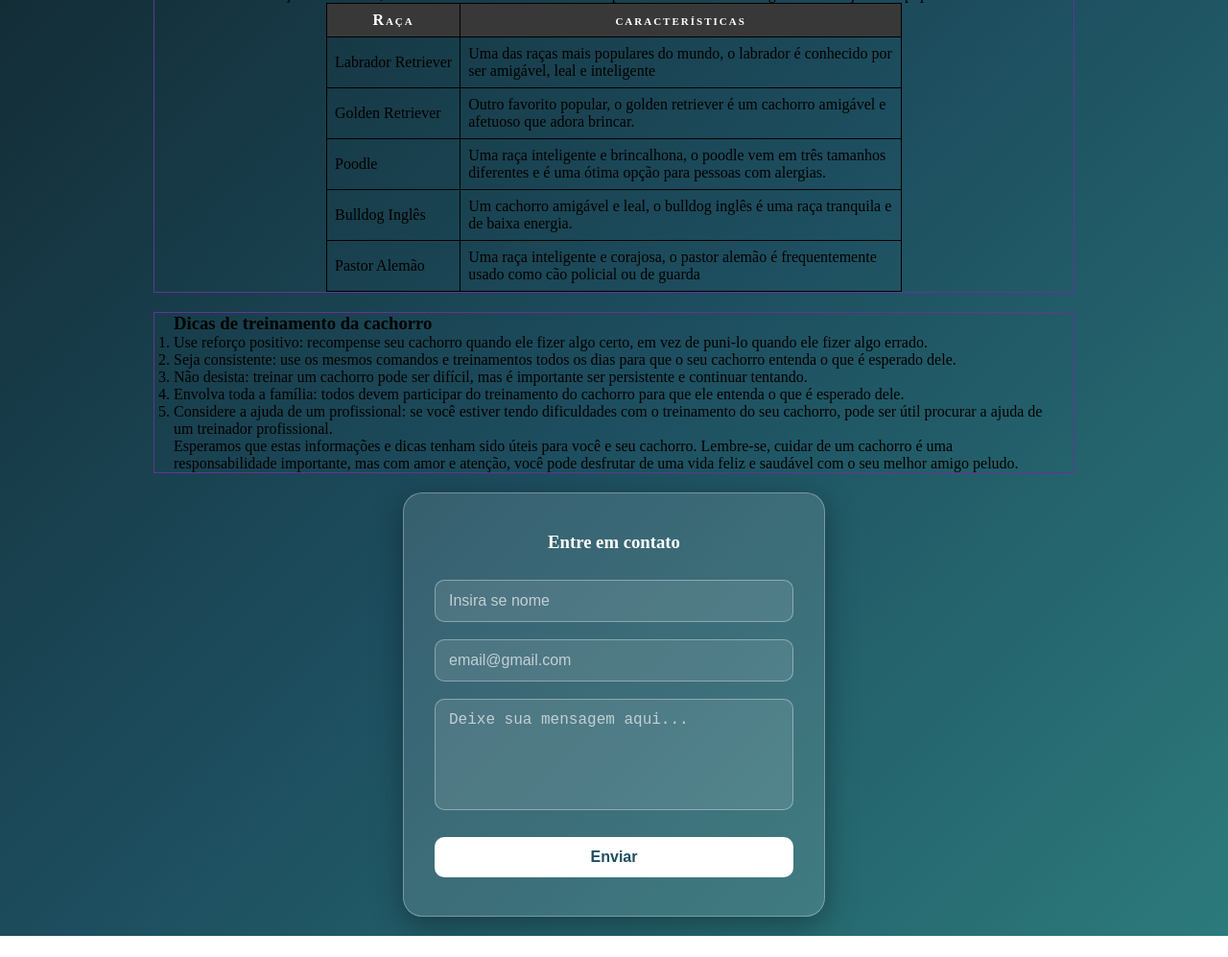
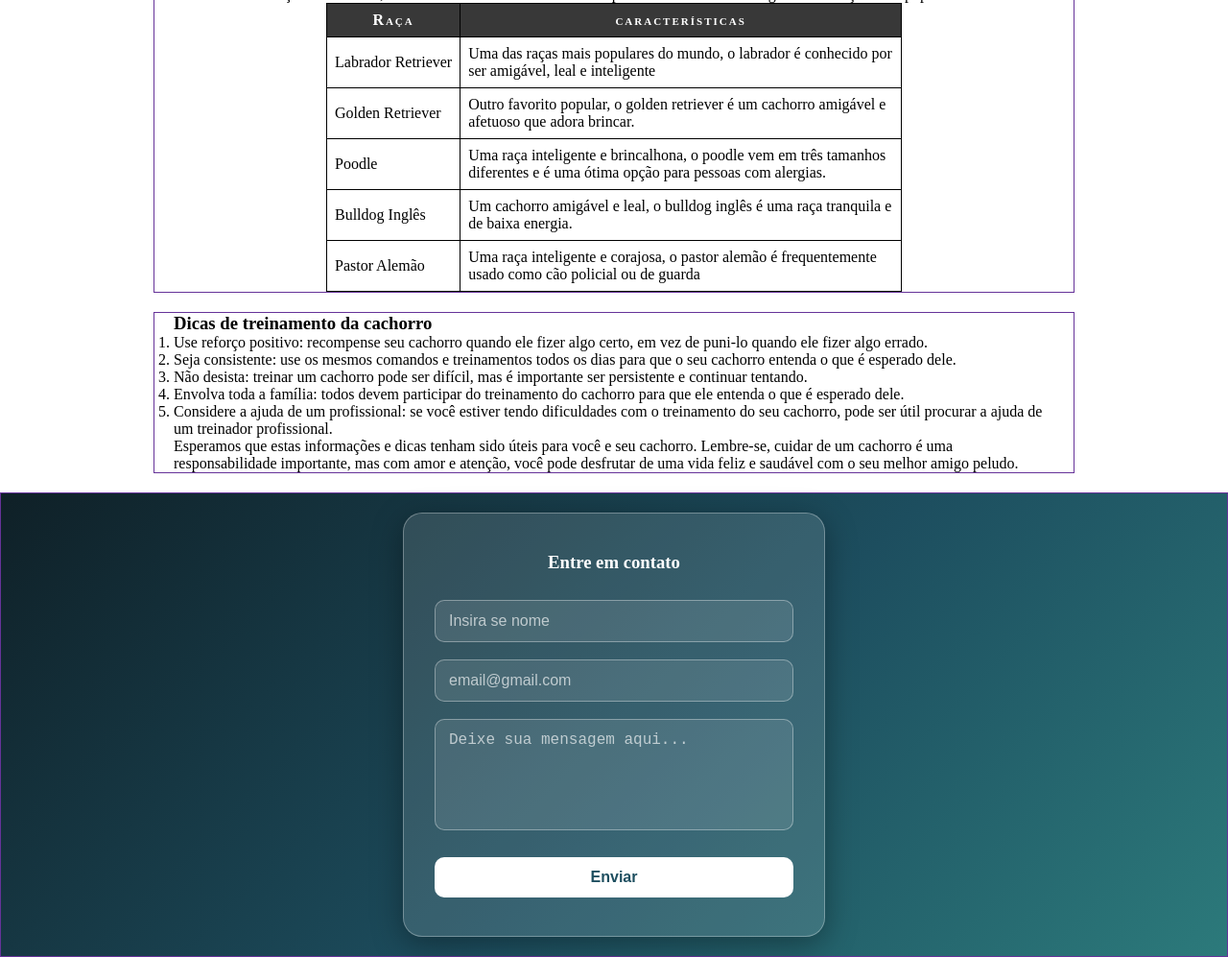
Before and after one commit to AlexMandri/petShop_fat, a plain HTML site: page index.html in a window 1280 px wide. Shown: the part 409-1406 px from the top of the page at 96% size. Before the commit the page ends 1384 px from the top, so only its background shows below. Drawn offline with Linux system fonts and the light colour scheme.

Commit message:
Criado uma div em volta do form para aumetar a section-form e alterar o background

```diff
--- a/css/style.css
+++ b/css/style.css
@@ -6,7 +6,7 @@
 }
 
 :root {
-    --background-Gradient: linear-gradient(135deg, #0f2027, #1d4e5f 55%, #2c7a7b);
+    --background-gradient: linear-gradient(135deg, #0f2027, #1d4e5f 55%, #2c7a7b);
     /* --background-gradient:#fff; */
     --background-input: rgba(255, 255, 255, 0.1);
     --glass: rgba(255, 255, 255, 0.12);
@@ -23,7 +23,7 @@
 body {
     /* flex: 1; */
     min-height: 100vh;
-    background: var(--background-Gradient);
+    /* background: var(--background-gradient); */
 
 
 }
@@ -33,6 +33,7 @@ header {
     flex-direction: column;
     align-items: center;
     padding: 20px 0;
+    background: var(--background-gradient);
 }
 
 header>h1 {
@@ -87,8 +88,15 @@ th {
 
 /* ----------------------------------------------------- */
 /* Formulário */
-
-.section_form {
+.section-form{
+    min-width: 100vw;
+    display: grid;
+    place-items: center;
+    background: var(--background-gradient);
+    margin: 0;
+    padding: 20px 0;
+}
+.glass-form {
     width: 440px;
     padding: 40px 32px;
     border-radius: 20px;
@@ -100,7 +108,7 @@ th {
     color: var(--text-color);
 }
 
-.section_form h3 {
+.glass-form h3 {
     font-family: 2.8rem;
     text-align: center;
     margin-bottom: 28px;
--- a/index.html
+++ b/index.html
@@ -88,7 +88,8 @@
                 um cachorro é uma responsabilidade importante, mas com amor e atenção, você pode desfrutar de uma vida
                 feliz e saudável com o seu melhor amigo peludo.</p>
         </section>
-        <section class="section_form">
+        <section class="section-form">
+            <div class="glass-form">
                 <h3>Entre em contato</h3>
                 <form action="#">
                     <div class="field">
@@ -103,6 +104,7 @@
                     </div>
                     <button type="submit" class="btn-apple">Enviar</button>
                 </form>
+            </div>
         </section>
     </main>
     <footer></footer>
```
Lines whose indentation alone changed are shown as unchanged.
